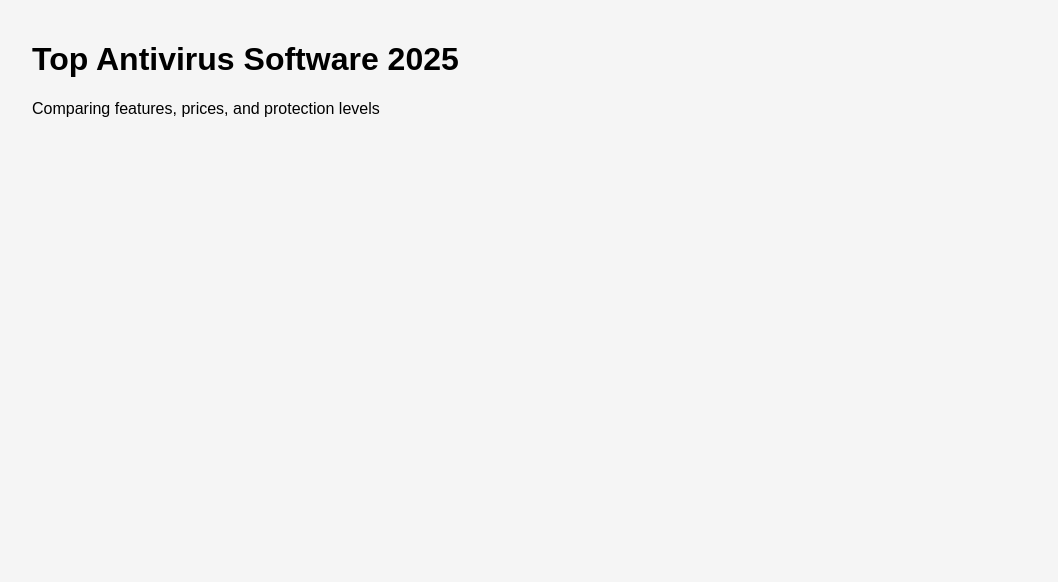
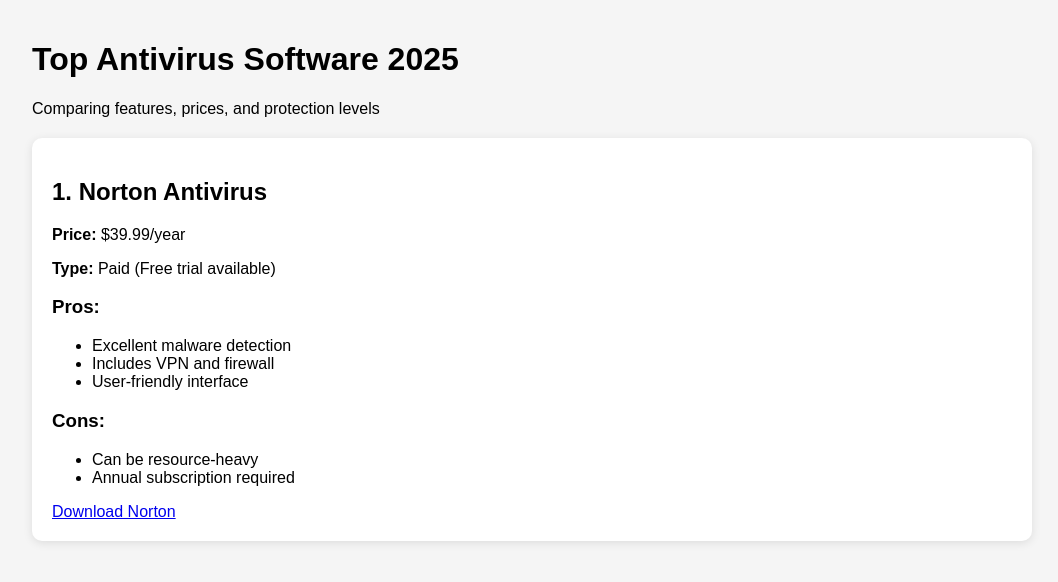
Before and after one commit to JerinBijuJohn/JerinBijuJohn.github.io, a plain HTML site: page index.html in a window 1280 px wide. Shown: the whole page, without its empty margins (108-1166 px from the left). Drawn offline with Linux system fonts and the light colour scheme.

Commit message:
index.html

```diff
--- a/index.html
+++ b/index.html
@@ -1,7 +1,7 @@
 <!DOCTYPE html>
 <html>
 <head>
-    <style>
+<style>
     body {
         font-family: Arial, sans-serif;
         max-width: 1000px;
@@ -22,5 +22,22 @@
 <body>
     <h1>Top Antivirus Software 2025</h1>
     <p>Comparing features, prices, and protection levels</p>
+    <div class="antivirus-card">
+    <h2>1. Norton Antivirus</h2>
+    <p><strong>Price:</strong> $39.99/year</p>
+    <p><strong>Type:</strong> Paid (Free trial available)</p>
+    <h3>Pros:</h3>
+    <ul>
+        <li>Excellent malware detection</li>
+        <li>Includes VPN and firewall</li>
+        <li>User-friendly interface</li>
+    </ul>
+    <h3>Cons:</h3>
+    <ul>
+        <li>Can be resource-heavy</li>
+        <li>Annual subscription required</li>
+    </ul>
+    <a href="https://us.norton.com" target="_blank">Download Norton</a>
+</div>
 </body>
 </html>
```
